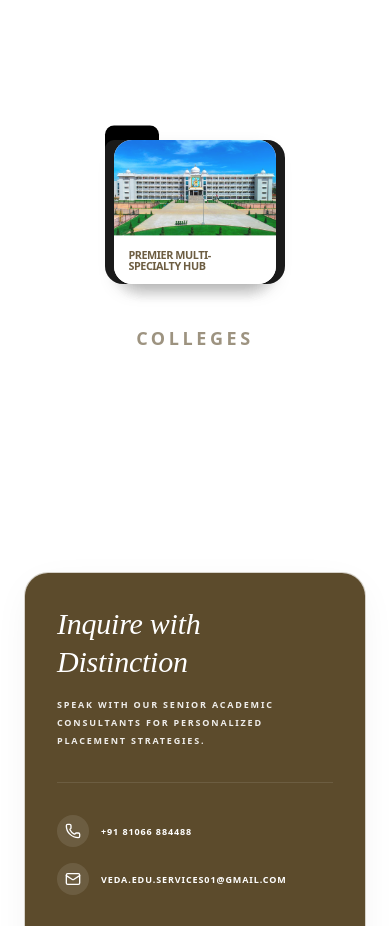
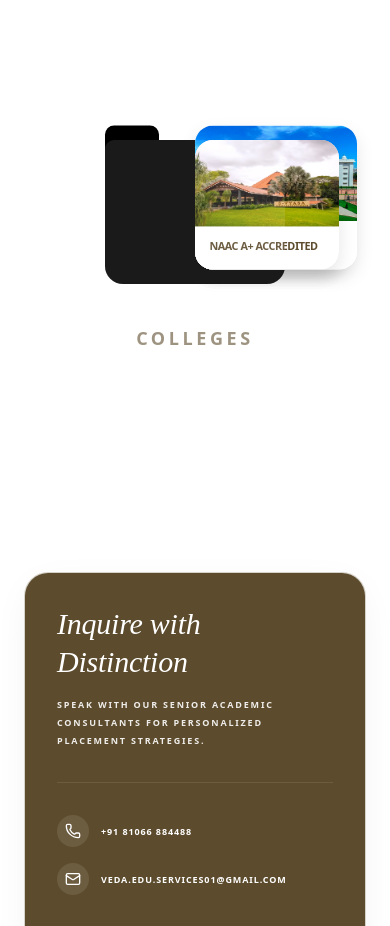
Before and after one commit to adfake203-sys/veda-edu, a Next.js app: page / in a window 390 px wide. Shown: the part 1780-2706 px from the top of the page. Built offline with nearby package versions, Linux system fonts and the light colour scheme.

Commit message:
feat: enhance mobile folder with haptics and draggable cards

```diff
--- a/src/components/Folder.tsx
+++ b/src/components/Folder.tsx
@@ -3,6 +3,13 @@
 import React, { useState } from 'react';
 import './Folder.css';
 import { College } from '@/data/colleges';
+import { motion, useMotionValue, useTransform } from 'framer-motion';
+
+const triggerHaptic = (intensity: number = 10) => {
+  if (typeof window !== "undefined" && window.navigator && window.navigator.vibrate) {
+    window.navigator.vibrate(intensity);
+  }
+};
 
 const darkenColor = (hex: string, percent: number) => {
   let color = hex.startsWith('#') ? hex.slice(1) : hex;
@@ -45,32 +52,11 @@ const Folder: React.FC<FolderProps> = ({ color = '#5227FF', size = 1, items = []
   const handleClick = (e: React.MouseEvent) => {
     // Avoid opening if a paper (college) was clicked
     if ((e.target as HTMLElement).closest('.paper-content')) return;
+    triggerHaptic(15);
     setOpen(prev => !prev);
     if (open) {
       setPaperOffsets(Array.from({ length: maxItems }, () => ({ x: 0, y: 0 })));
     }
-  };
-
-  const handlePaperMouseMove = (e: React.MouseEvent, index: number) => {
-    if (!open) return;
-    const rect = e.currentTarget.getBoundingClientRect();
-    const centerX = rect.left + rect.width / 2;
-    const centerY = rect.top + rect.height / 2;
-    const offsetX = (e.clientX - centerX) * 0.15;
-    const offsetY = (e.clientY - centerY) * 0.15;
-    setPaperOffsets(prev => {
-      const newOffsets = [...prev];
-      newOffsets[index] = { x: offsetX, y: offsetY };
-      return newOffsets;
-    });
-  };
-
-  const handlePaperMouseLeave = (index: number) => {
-    setPaperOffsets(prev => {
-      const newOffsets = [...prev];
-      newOffsets[index] = { x: 0, y: 0 };
-      return newOffsets;
-    });
   };
 
   const folderStyle: any = {
@@ -89,37 +75,44 @@ const Folder: React.FC<FolderProps> = ({ color = '#5227FF', size = 1, items = []
       <div className={folderClassName} style={folderStyle} onClick={handleClick}>
         <div className="folder__back">
           {papers.map((college, i) => (
-            <div
+            <motion.div
               key={college.id}
               className={`paper paper-${i + 1}`}
-              onMouseMove={e => handlePaperMouseMove(e, i)}
-              onMouseLeave={() => handlePaperMouseLeave(i)}
+              drag={open}
+              dragConstraints={{ left: -300, right: 300, top: -500, bottom: 200 }}
+              onDragStart={() => triggerHaptic(8)}
+              onPointerDown={() => triggerHaptic(5)}
               onClick={(e) => {
                 if(open) {
                    e.stopPropagation();
+                   triggerHaptic(20);
                    onCardClick(college.id);
                 }
               }}
-              style={
-                open
-                  ? {
-                      transform: `translate(${
-                        i === 0 || i === 2 ? '-110%' : '10%'
-                      }, ${
-                        i < 2 ? '-130%' : '-40%'
-                      }) rotate(${
-                        i === 0 ? '-5deg' : i === 1 ? '5deg' : i === 2 ? '-2deg' : '2deg'
-                      }) scale(1.1)`,
-                      left: '50%',
-                      zIndex: 10 + i,
-                      '--magnet-x': `${paperOffsets[i]?.x || 0}px`,
-                      '--magnet-y': `${paperOffsets[i]?.y || 0}px`
-                    } as any
-                  : {}
-              }
+              animate={open ? {
+                x: i === 0 || i === 2 ? -90 : 30, // Tighter horizontal dispersion
+                y: i < 2 ? -130 : -40,
+                rotate: i === 0 ? -5 : i === 1 ? 5 : i === 2 ? -2 : 2,
+                scale: 1.1,
+                opacity: 1,
+              } : {
+                x: 0,
+                y: 0,
+                rotate: 0,
+                scale: 1,
+                opacity: 1,
+              }}
+              transition={{
+                type: "spring",
+                stiffness: 400,
+                damping: 30,
+              }}
+              style={{
+                zIndex: open ? 20 + i : 2 + i,
+              }}
             >
-              <div className="paper-content w-full h-full relative cursor-pointer group">
-                  <img src={college.img} alt={college.name} className="w-full h-2/3 object-cover" />
+              <div className="paper-content w-full h-full relative cursor-pointer group pointer-events-auto">
+                  <img src={college.img} alt={college.name} className="w-full h-2/3 object-cover pointer-events-none" />
                   <div className="p-2 bg-white flex flex-col h-1/3">
                       <span className="text-[6px] font-black uppercase text-primary leading-none mb-1">{college.ranking}</span>
                       <h4 className="text-[8px] font-bold text-black leading-tight truncate">{college.name}</h4>
@@ -129,7 +122,7 @@ const Folder: React.FC<FolderProps> = ({ color = '#5227FF', size = 1, items = []
                       <span className="text-[8px] font-bold text-white uppercase tracking-tighter">View Book</span>
                   </div>
               </div>
-            </div>
+            </motion.div>
           ))}
           <div className="folder__front"></div>
           <div className="folder__front right"></div>
```
